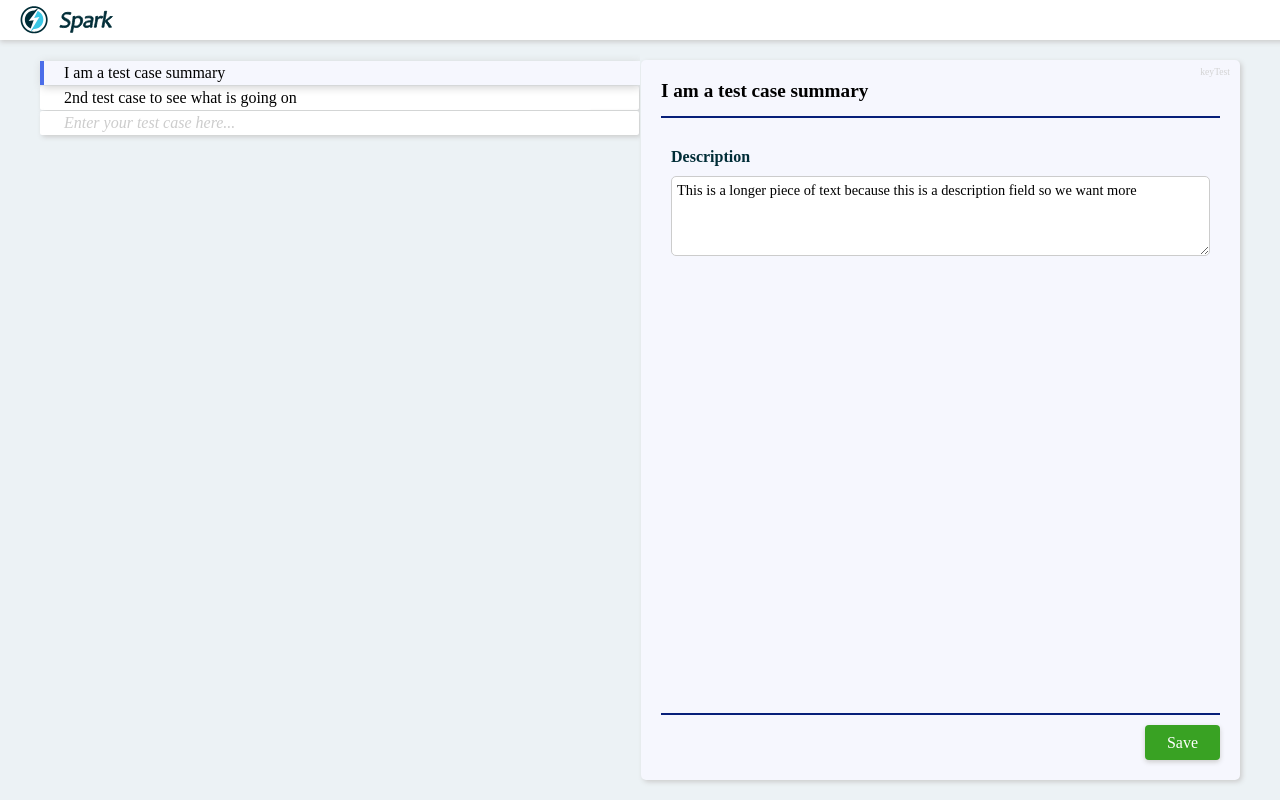
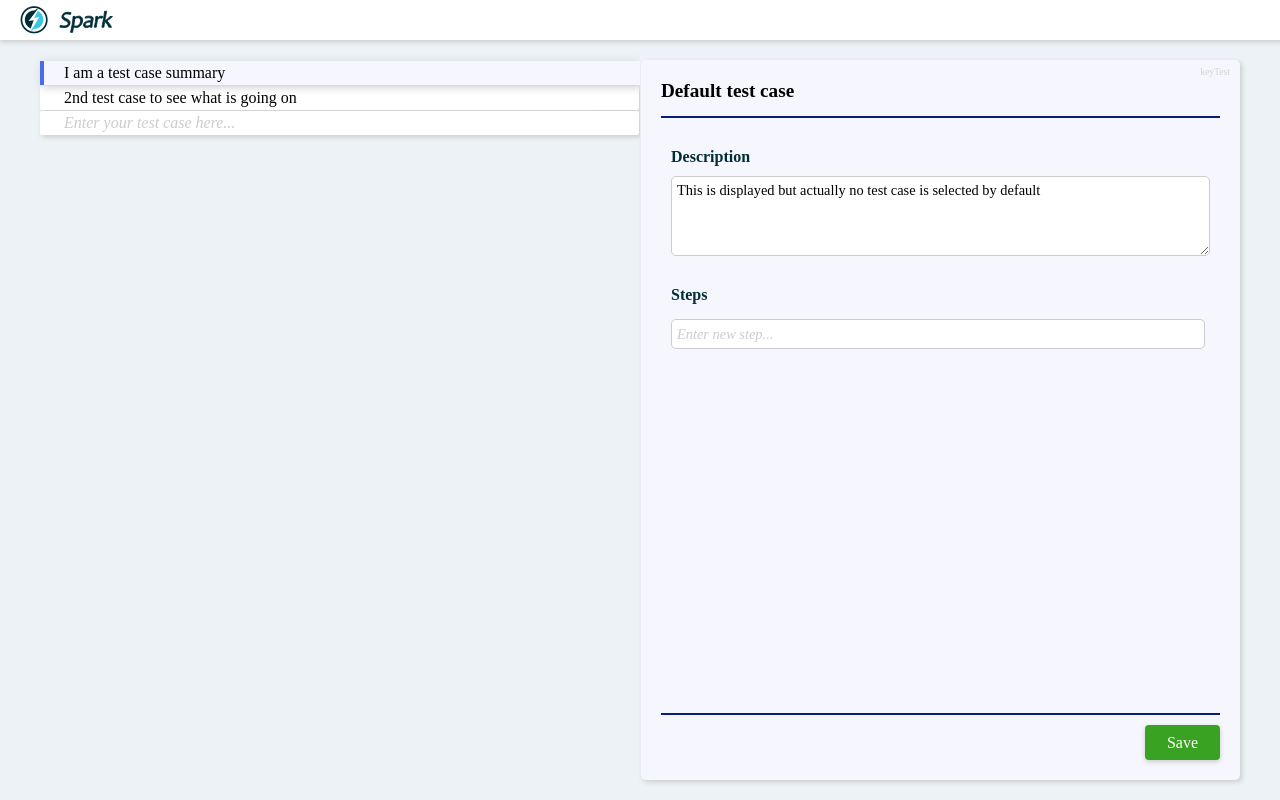
Before and after one commit to brazierale/spark-ts, a React (Create React App) app: page / in a window 1280 px wide. Built offline with nearby package versions, Linux system fonts and the light colour scheme.

Commit message:
implement steps

```diff
--- a/src/atoms/SelectedTestCaseState.tsx
+++ b/src/atoms/SelectedTestCaseState.tsx
@@ -6,8 +6,8 @@ const selectedTestCaseState = atom<TestCaseObject>({
   default: new TestCaseObject(
     'keyTest',
       1,
-      'I am a test case summary',
-      'This is a longer piece of text because this is a description field so we want more',
+      'Default test case',
+      'This is displayed but actually no test case is selected by default',
       [],
       [],
   )
--- a/src/atoms/TestCaseListState.tsx
+++ b/src/atoms/TestCaseListState.tsx
@@ -7,16 +7,16 @@ const defaultTestCases: TestCaseObject[] = [
       1,
       'I am a test case summary',
       'This is a longer piece of text because this is a description field so we want more',
-      [],
-      [],
+      [{id: 0, name: 'First step'},{id: 2, name: 'Step 2'}],
+      ['tag', 'test'],
   ),
   new TestCaseObject(
     'test2',
       10,
       '2nd test case to see what is going on',
       'This is a longer piece of text because this is a description field so we want more',
-      [],
-      [],
+      [{id: 0, name: 'First step'}],
+      ['tag'],
   ),
   blankTestCase()
 ];
--- a/src/components/DetailPane.tsx
+++ b/src/components/DetailPane.tsx
@@ -1,6 +1,7 @@
 import { Component, ReactNode } from "react";
 import '../styles/DetailPane.css';
 import Description from "./Description";
+import StepList from "./StepList";
 import { TestCaseObject } from "../modules/TestCase";
 
 interface DetailPaneProps {
@@ -20,9 +21,13 @@ class DetailPane extends Component<DetailPaneProps> {
           </div>
           <div className="Detail-pane-body">
           <Description
-              selectedTestCase={this.props.selectedTestCase}
-              updateSelectedTestCase={this.props.updateSelectedTestCase}
-            />
+            selectedTestCase={this.props.selectedTestCase}
+            updateSelectedTestCase={this.props.updateSelectedTestCase}
+          />
+          <StepList
+            selectedTestCase={this.props.selectedTestCase}
+            updateSelectedTestCase={this.props.updateSelectedTestCase}
+          />
           </div>
           <div className="Detail-pane-footer">
             <button
--- a/src/components/MainContainer.tsx
+++ b/src/components/MainContainer.tsx
@@ -11,15 +11,13 @@ const MainContainer = () => {
   const [selectedTestCase, setSelectedTestCase] = useRecoilState(selectedTestCaseState);
 
   const updateTestCaseByKey = (testCase: TestCaseObject) => {
-    let newArray = testCaseList;
-    let index = newArray.findIndex( tc => {return tc.key === testCase.key});
+    let index = testCaseList.findIndex( tc => {return tc.key === testCase.key});
 
-    setTestCaseListState([...newArray.slice(0, index), testCase, ...newArray.slice(index+1)]);
+    setTestCaseListState([...testCaseList.slice(0, index), testCase, ...testCaseList.slice(index+1)]);
   }
 
   const setSelectedTestCaseByKey = (key: string) => {
-    let newArray = testCaseList;
-    let index = newArray.findIndex( tc => {return tc.key === key});
+    let index = testCaseList.findIndex( tc => {return tc.key === key});
 
     setSelectedTestCase(testCaseList[index]);
   }
--- /dev/null
+++ b/src/components/Step.tsx
@@ -0,0 +1,53 @@
+import React, { Component } from 'react';
+import classNames from 'classnames';
+import { StepObject } from '../modules/TestCase';
+
+interface StepProps {
+  disabled: boolean;
+  step: StepObject;
+  deleteStep: (id: number) => void;
+  updateStep: (id: number, newName: string) => void;
+}
+
+// single step
+class Step extends Component<StepProps> {
+  render() {
+    let stepClasses = classNames({
+      'Step': true,
+      'Disabled': this.props.disabled
+    });
+
+    return(
+      <div className="Step-container" data-testid="step">
+        <input
+          data-testid="step-checkbox"
+          className="Step-checkbox"
+          type="checkbox"
+          disabled={this.props.disabled}
+        />
+        <div className={stepClasses}>
+          <textarea
+            data-testid="step-input"
+            className="Step-edit"
+            rows={1}
+            wrap="off"
+            value={this.props.step.name}
+            onChange={this.handleUserInput}
+            disabled={this.props.disabled}
+          />
+          <span
+            data-testid="step-delete"
+            className="Delete-step"
+            onClick={() => this.props.deleteStep(this.props.step.id)}
+          >x</span>
+        </div>
+      </div>
+    );
+  }
+
+  handleUserInput = (event: React.ChangeEvent<HTMLTextAreaElement>) => {
+    this.props.updateStep(this.props.step.id, event.target.value);
+  }
+}
+
+export default Step;
--- /dev/null
+++ b/src/components/StepList.tsx
@@ -0,0 +1,106 @@
+import React, { Component } from 'react';
+import Step from './Step';
+import { StepObject, TestCaseObject } from '../modules/TestCase';
+import '../styles/Step.css';
+
+interface StepListProps {
+  selectedTestCase: TestCaseObject;
+  updateSelectedTestCase: (testCase: TestCaseObject) => void;
+}
+
+// list of steps to run a test case
+class StepList extends Component<StepListProps> {
+  state = {
+    newStep: ''
+  }
+  render() {
+    const stepsToRender = this.props.selectedTestCase.steps.map( step =>
+      <Step
+        key={step.id}
+        step={step}
+        deleteStep={this.deleteStep}
+        updateStep={this.updateStep}
+        disabled={this.props.selectedTestCase.disabled}
+      />
+    );
+
+    return(
+      <div data-testid="step-list" className="Step-list-container">
+        <span className="Label">Steps</span>
+        <span className="Step-list">
+          {stepsToRender}
+          <input
+            data-testid="step-new"
+            className="Step-input"
+            placeholder="Enter new step..."
+            value={this.state.newStep}
+            onChange={this.handleUserInput}
+            onKeyDown={this.handleKeyDown}
+            onBlur={this.handleBlur}
+            disabled={this.props.selectedTestCase.disabled}
+          />
+        </span>
+      </div>
+    );
+  }
+
+  addStep = (step: string) => {
+    let newStep = new StepObject(
+      this.props.selectedTestCase.steps.length, // TOFIX - will break when deleting steps
+      step
+    );
+    let newStepList = [...this.props.selectedTestCase.steps, newStep]
+
+    this.props.updateSelectedTestCase({
+      ...this.props.selectedTestCase,
+      steps: newStepList
+    });
+  }
+
+  deleteStep = (id: number) => {
+    let index = this.props.selectedTestCase.steps.findIndex( s => {return s.id === id});
+    let newStepList = [...this.props.selectedTestCase.steps.slice(0, index), ...this.props.selectedTestCase.steps.slice(index+1)];
+
+    this.props.updateSelectedTestCase({
+      ...this.props.selectedTestCase,
+      steps: newStepList
+    })
+  }
+
+  updateStep = (id: number, newName: string) => {
+    let newStep = new StepObject(
+      id,
+      newName
+    )
+    let index = this.props.selectedTestCase.steps.findIndex( s => {return s.id === id});
+    let newStepList = [...this.props.selectedTestCase.steps.slice(0, index), newStep, ...this.props.selectedTestCase.steps.slice(index+1)];
+
+    this.props.updateSelectedTestCase({
+      ...this.props.selectedTestCase,
+      steps: newStepList
+    })
+  }
+
+  handleUserInput = (event: React.ChangeEvent<HTMLInputElement>) => {
+    this.setState({ newStep: event.target.value });
+  }
+
+  handleKeyDown = (event: React.KeyboardEvent) => {
+    if (event.key === 'Enter' || event.key === 'Tab') {
+      if (this.state.newStep !== '') {
+        event.preventDefault();
+        this.addStep(this.state.newStep);
+        this.setState({ newStep: '' });
+      }
+    }
+  }
+
+  handleBlur = () => {
+    if (this.state.newStep !== '') {
+      this.addStep(this.state.newStep);
+    }
+    this.setState({ newStep: '' });
+  }
+}
+
+export default StepList;
```
